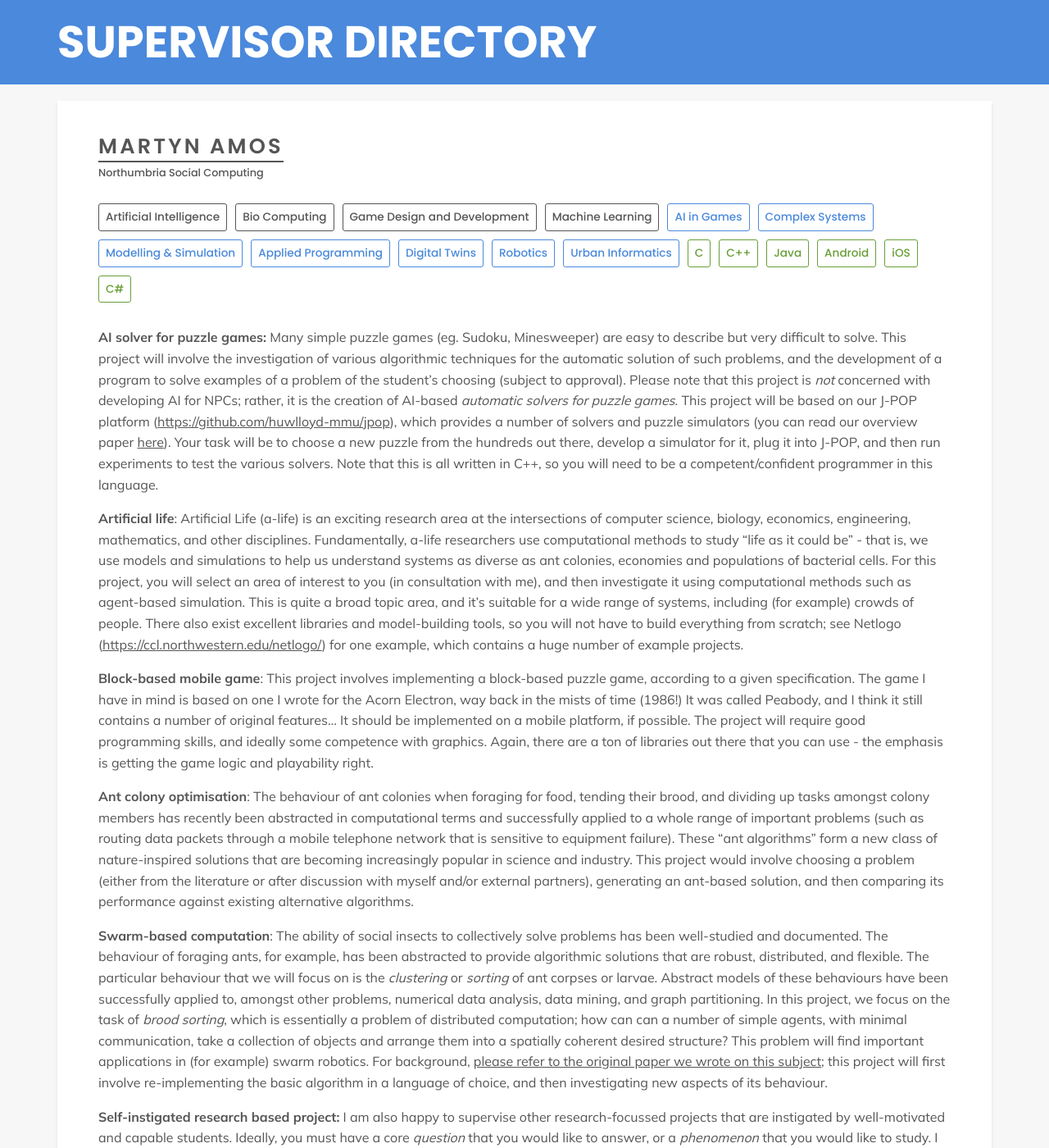
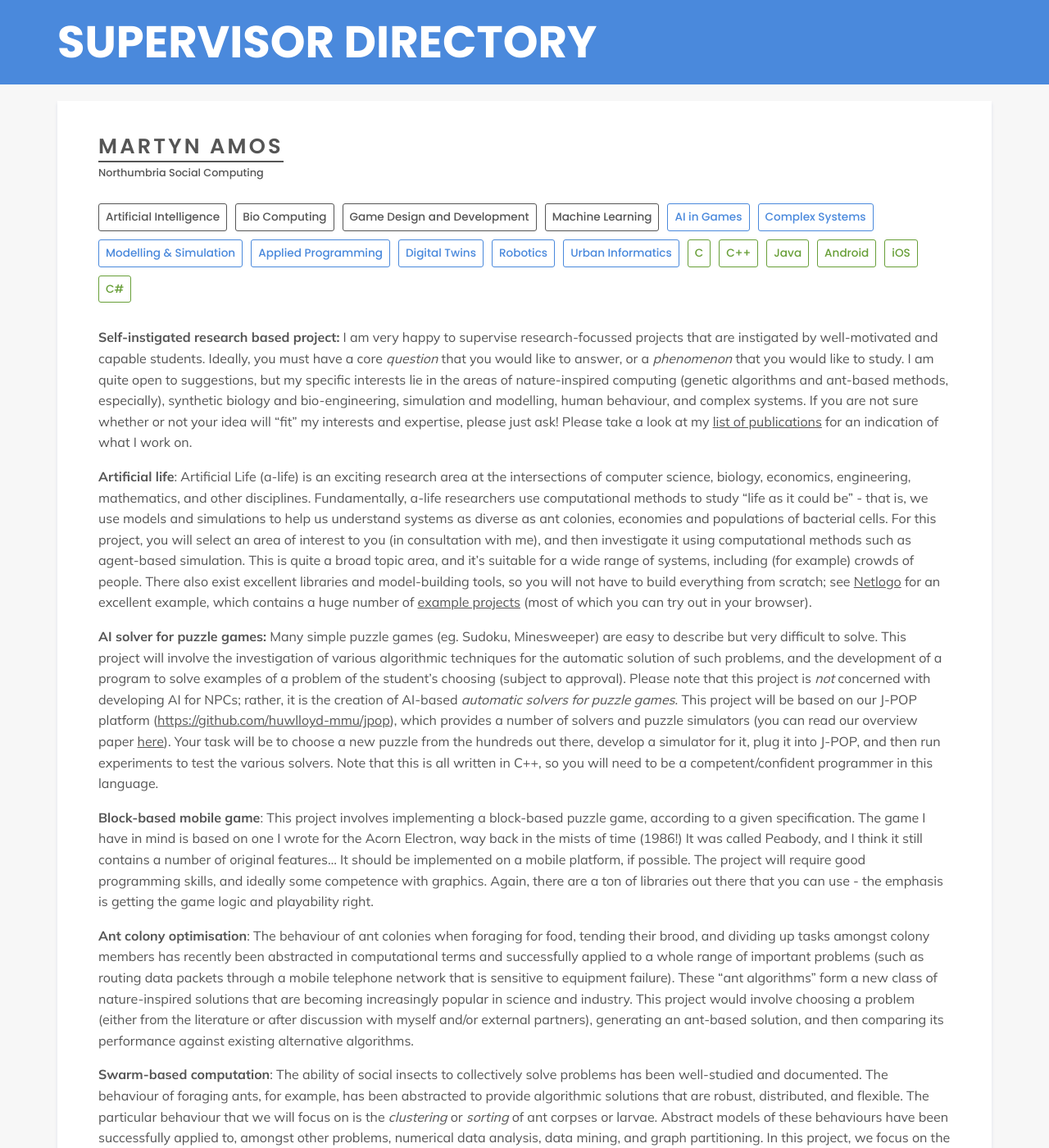
Before and after one commit to NorSC/supervisor-search, a Jekyll site: the page built from _supervisors/martyn-amos.md, in a window 1280 px wide and 1400 px high. Shown: the whole window at 82% size. Built offline with Jekyll 4.4.1, drawn with Linux system fonts in a browser that asks for light colours; a script that is not in the unit is left out; some of the changed text lies outside the part shown.

Commit message:
Update Supervisors “martyn-amos”

```diff
--- a/_supervisors/martyn-amos.md
+++ b/_supervisors/martyn-amos.md
@@ -36,24 +36,23 @@
   - iOS
   - C#
 additional_details: >-
-  **AI solver for puzzle games:** Many simple puzzle games (eg. Sudoku,
-  Minesweeper) are easy to describe but very difficult to solve. This project
-  will involve the investigation of various algorithmic techniques for the
-  automatic solution of such problems, and the development of a program to solve
-  examples of a problem of the student's choosing (subject to approval). Please
-  note that this project is *not* concerned with developing AI for NPCs; rather,
-  it is the creation of AI-based *automatic solvers for puzzle games*. This
-  project will be based on our J-POP platform
-  (<https://github.com/huwlloyd-mmu/jpop>), which provides a number of solvers
-  and puzzle simulators (you can read our overview paper
-  [here](https://e-space.mmu.ac.uk/628167/)). Your task will be to choose a new
-  puzzle from the hundreds out there, develop a simulator for it, plug it into
-  J-POP, and then run experiments to test the various solvers. Note that this is
-  all written in C++, so you will need to be a competent/confident programmer in
-  this language.
+  **Self-instigated research based project:** I am very happy to supervise
+  research-focussed projects that are instigated by well-motivated and capable
+  students. Ideally, you must have a core *question* that you would like to
+  answer, or a *phenomenon* that you would like to study. I am quite open to
+  suggestions, but my specific interests lie in the areas of nature-inspired
+  computing (genetic algorithms and ant-based methods, especially), synthetic
+  biology and bio-engineering, simulation and modelling, human behaviour, and
+  complex systems. If you are not sure whether or not your idea will "fit" my
+  interests and expertise, please just ask! Please take a look at my [list of
+  publications](http://martynamos.org/pubs.html) for an indication of what I
+  work on.
 
 
-  **Artificial life**: Artificial Life (a-life) is an exciting research area at the intersections of computer science, biology, economics, engineering, mathematics, and other disciplines. Fundamentally, a-life researchers use computational methods to study "life as it could be" - that is, we use models and simulations to help us understand systems as diverse as ant colonies, economies and populations of bacterial cells. For this project, you will select an area of interest to you (in consultation with me), and then investigate it using computational methods such as agent-based simulation. This is quite a broad topic area, and it's suitable for a wide range of systems, including (for example) crowds of people. There also exist excellent libraries and model-building tools, so you will not have to build everything from scratch; see Netlogo (<https://ccl.northwestern.edu/netlogo/>) for one example, which contains a huge number of example projects.
+  **Artificial life**: Artificial Life (a-life) is an exciting research area at the intersections of computer science, biology, economics, engineering, mathematics, and other disciplines. Fundamentally, a-life researchers use computational methods to study "life as it could be" - that is, we use models and simulations to help us understand systems as diverse as ant colonies, economies and populations of bacterial cells. For this project, you will select an area of interest to you (in consultation with me), and then investigate it using computational methods such as agent-based simulation. This is quite a broad topic area, and it's suitable for a wide range of systems, including (for example) crowds of people. There also exist excellent libraries and model-building tools, so you will not have to build everything from scratch; see [Netlogo](https://ccl.northwestern.edu/netlogo/) for an excellent example, which contains a huge number of [example projects](https://ccl.northwestern.edu/netlogo/models/index.cgi) (most of which you can try out in your browser).
+
+
+  **AI solver for puzzle games:** Many simple puzzle games (eg. Sudoku, Minesweeper) are easy to describe but very difficult to solve. This project will involve the investigation of various algorithmic techniques for the automatic solution of such problems, and the development of a program to solve examples of a problem of the student's choosing (subject to approval). Please note that this project is *not* concerned with developing AI for NPCs; rather, it is the creation of AI-based *automatic solvers for puzzle games*. This project will be based on our J-POP platform (<https://github.com/huwlloyd-mmu/jpop>), which provides a number of solvers and puzzle simulators (you can read our overview paper [here](https://e-space.mmu.ac.uk/628167/)). Your task will be to choose a new puzzle from the hundreds out there, develop a simulator for it, plug it into J-POP, and then run experiments to test the various solvers. Note that this is all written in C++, so you will need to be a competent/confident programmer in this language.
 
 
   **Block-based mobile game**: This project involves implementing a block-based puzzle game, according to a given specification. The game I have in mind is based on one I wrote for the Acorn Electron, way back in the mists of time (1986!) It was called Peabody, and I think it still contains a number of original features... It should be implemented on a mobile platform, if possible. The project will require good programming skills, and ideally some competence with graphics. Again, there are a ton of libraries out there that you can use - the emphasis is getting the game logic and playability right.
@@ -63,7 +62,4 @@
 
 
   **Swarm-based computation**: The ability of social insects to collectively solve problems has been well-studied and documented. The behaviour of foraging ants, for example, has been abstracted to provide algorithmic solutions that are robust, distributed, and flexible. The particular behaviour that we will focus on is the *clustering* or *sorting* of ant corpses or larvae. Abstract models of these behaviours have been successfully applied to, amongst other problems, numerical data analysis, data mining, and graph partitioning. In this project, we focus on the task of *brood sorting*, which is essentially a problem of distributed computation; how can can a number of simple agents, with minimal communication, take a collection of objects and arrange them into a spatially coherent desired structure? This problem will find important applications in (for example) swarm robotics. For background, [please refer to the original paper we wrote on this subject](http://www.martynamos.org/Docs/1245.pdf); this project will first involve re-implementing the basic algorithm in a language of choice, and then investigating new aspects of its behaviour.
-
-
-  **Self-instigated research based project:** I am also happy to supervise other research-focussed projects that are instigated by well-motivated and capable students. Ideally, you must have a core *question* that you would like to answer, or a *phenomenon* that you would like to study. I am quite open to suggestions, but my specific interests lie in the areas of nature-inspired computing (genetic algorithms and ant-based methods, especially), synthetic biology and bio-engineering, simulation and modelling, human behaviour, and complex systems. If you are not sure whether or not your idea will "fit" my interests and expertise, please just ask!
 ---
```
